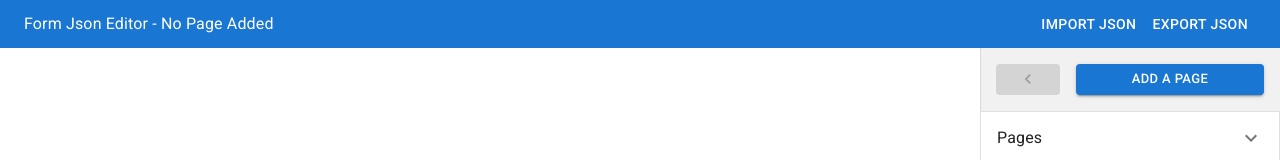
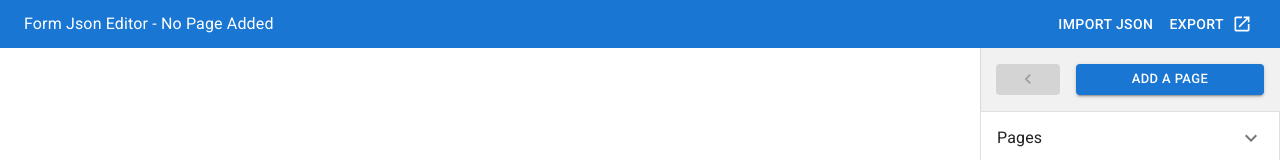
Before and after one commit to heykartikey/form-json-generator, a React app: page / in a window 1280 px wide. Shown: the top 160 px of the page. Built offline with nearby package versions, Linux system fonts and the light colour scheme; the HTML template or start-up script is replaced by a standard one.

Commit message:
Showing JSON in a new tab instead of copying it to clipboard

```diff
--- a/src/components/Header.jsx
+++ b/src/components/Header.jsx
@@ -1,16 +1,20 @@
+import { OpenInNew } from "@mui/icons-material";
 import { AppBar, Box, Toolbar, Typography, Button } from "@mui/material";
 import { isNull, pick } from "lodash";
 import { useContext } from "react";
 import { JsonContext } from "../context/JsonContext";
-const copyJson = () => {
-  const json = pick(window.currentJson, ["pages"]);
-  navigator.clipboard.writeText(JSON.stringify(json, null, 2));
-};
 
 const Header = () => {
   const { state } = useContext(JsonContext);
-  // TODO: update state
-  const importJson = () => {};
+
+  const exportJson = () => {
+    const data = new Blob([JSON.stringify(pick(state, ["pages"]), null, 2)], {
+      type: "text/json",
+    });
+
+    window.open(window.URL.createObjectURL(data));
+  };
+
   return (
     <Box sx={{ flexGrow: 1 }}>
       <AppBar position="static" elevation={0}>
@@ -21,11 +25,9 @@ const Header = () => {
               ? state.pages[state.currentPage].title
               : "No Page Added"}
           </Typography>
-          <Button color="inherit" onClick={importJson}>
-            Import Json
-          </Button>
-          <Button color="inherit" onClick={copyJson}>
-            Export Json
+          <Button color="inherit">Import Json</Button>
+          <Button color="inherit" onClick={exportJson} endIcon={<OpenInNew />}>
+            Export
           </Button>
         </Toolbar>
       </AppBar>
```
